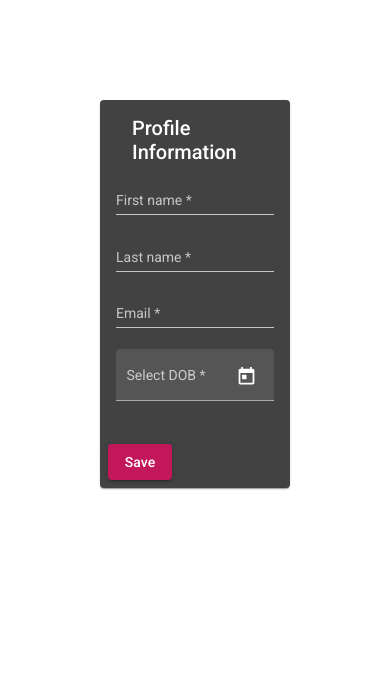
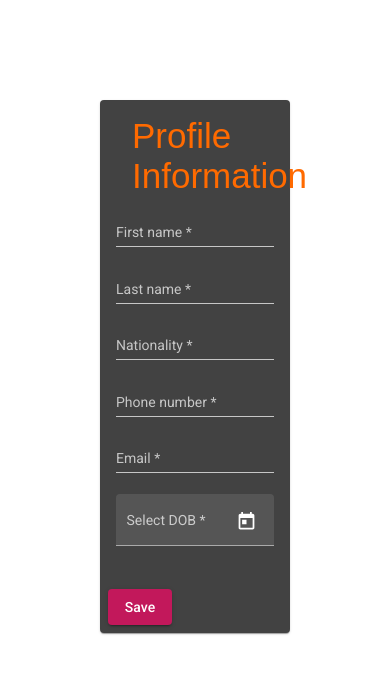
Before and after one commit to norbnk/Simple-Registration, an Angular app: page / in a window 390 px wide. Shown: the top 674 px of the page. Built offline with nearby package versions, Linux system fonts and the light colour scheme.

Commit message:
Implement new nationality and phone number, font

```diff
--- a/src/app/components/registration-form/registration-form.component.html
+++ b/src/app/components/registration-form/registration-form.component.html
@@ -1,7 +1,7 @@
 <form [formGroup]="profileForm" class="form-container">
   <mat-card>
     <mat-card-header>
-      <mat-card-title>Profile Information</mat-card-title>
+      <mat-card-title class="title-custom">Profile Information</mat-card-title>
     </mat-card-header>
     <mat-card-content>
       <div class="row">
@@ -13,6 +13,16 @@
         <div class="col-md-6">
           <mat-form-field class="full-width">
             <input formControlName="lastName" matInput placeholder="Last name" />
+          </mat-form-field>
+        </div>
+        <div class="col-md-6">
+          <mat-form-field class="full-width">
+            <input formControlName="nationality" matInput placeholder="Nationality" />
+          </mat-form-field>
+        </div>
+        <div class="col-md-6">
+          <mat-form-field class="full-width">
+            <input formControlName="phoneNumber" matInput placeholder="Phone number" />
           </mat-form-field>
         </div>
         <div class="col-md-6">
--- a/src/app/components/registration-form/registration-form.component.scss
+++ b/src/app/components/registration-form/registration-form.component.scss
@@ -1,5 +1,12 @@
+.title-custom {
+  font-family: sans-serif;
+  color: #ff6a00;
+  font-size: 35px;
+}
+
 .full-width {
   width: 100%;
+
 }
 
 .top-padding {
--- a/src/app/components/registration-form/registration-form.component.ts
+++ b/src/app/components/registration-form/registration-form.component.ts
@@ -15,6 +15,8 @@ export class RegistrationFormComponent implements OnInit {
   profileForm = this.formBuilder.group({
     firstName: ['', Validators.required],
     lastName: ['', Validators.required],
+    nationality: ['', Validators.required],
+    phoneNumber: ['', Validators.required],
     email: ['', Validators.required],
     dob: ['', Validators.required],
   });
--- a/src/app/components/user-list-item/user-list-item.component.html
+++ b/src/app/components/user-list-item/user-list-item.component.html
@@ -1,6 +1,8 @@
 <ng-container *ngIf="user">
   <p>{{ user.firstName }}</p>
   <p>{{ user.lastName }}</p>
+  <p>{{ user.nationality }}</p>
+  <p>{{ user.phoneNumber }}</p>
   <p>{{ user.email }}</p>
   <p>{{ user.dob | date }}</p>
 </ng-container>
--- a/src/app/models/user.model.ts
+++ b/src/app/models/user.model.ts
@@ -3,4 +3,6 @@ export interface User {
   lastName: string;
   dob: Date;
   email: string;
+  nationality: string;
+  phoneNumber: number;
 }
```
